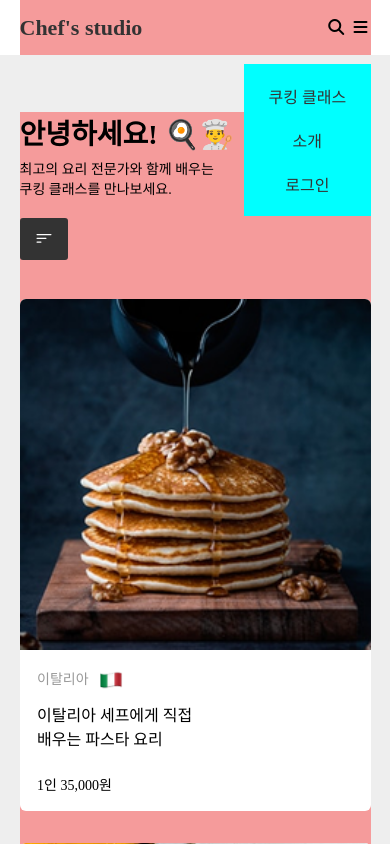
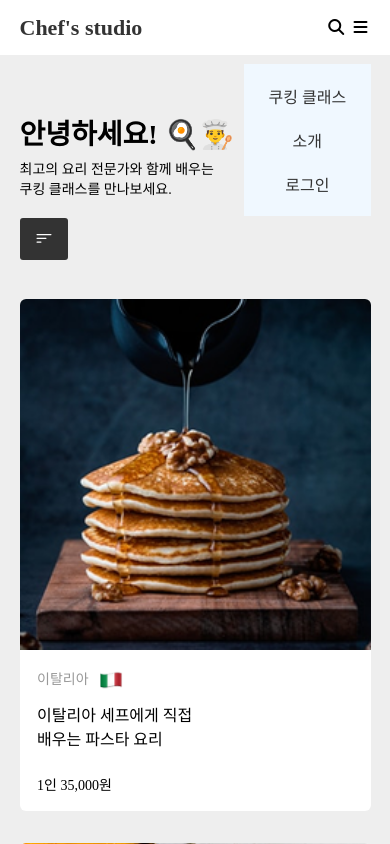
Before and after one commit to kimwonnyeon/greencomputer-example5, a plain HTML site: page index.html in a window 390 px wide. Both pictures are taken after a click on the element 360 px from the left and 27 px from the top of the page. Shown: the top 844 px of the page. Drawn offline with Linux system fonts and the light colour scheme; a web font is replaced by a local one.

Commit message:
inner 색 제거

```diff
--- a/css/main.css
+++ b/css/main.css
@@ -20,7 +20,7 @@ body {
   width: 90%;
   max-width: 1200px;
   margin: auto;
-  background-color: rgb(245, 155, 155);
+  /* background-color: rgb(245, 155, 155); */
 }
 /* 전체 레이아웃 */
 .wrap {
--- a/css/responsive.css
+++ b/css/responsive.css
@@ -15,7 +15,7 @@
     flex-direction: column;
     gap: 20px;
     padding: 20px 0;
-    background-color: aqua;
+    background-color:aliceblue;
   }
   .menu.show {
     display: flex;
```
